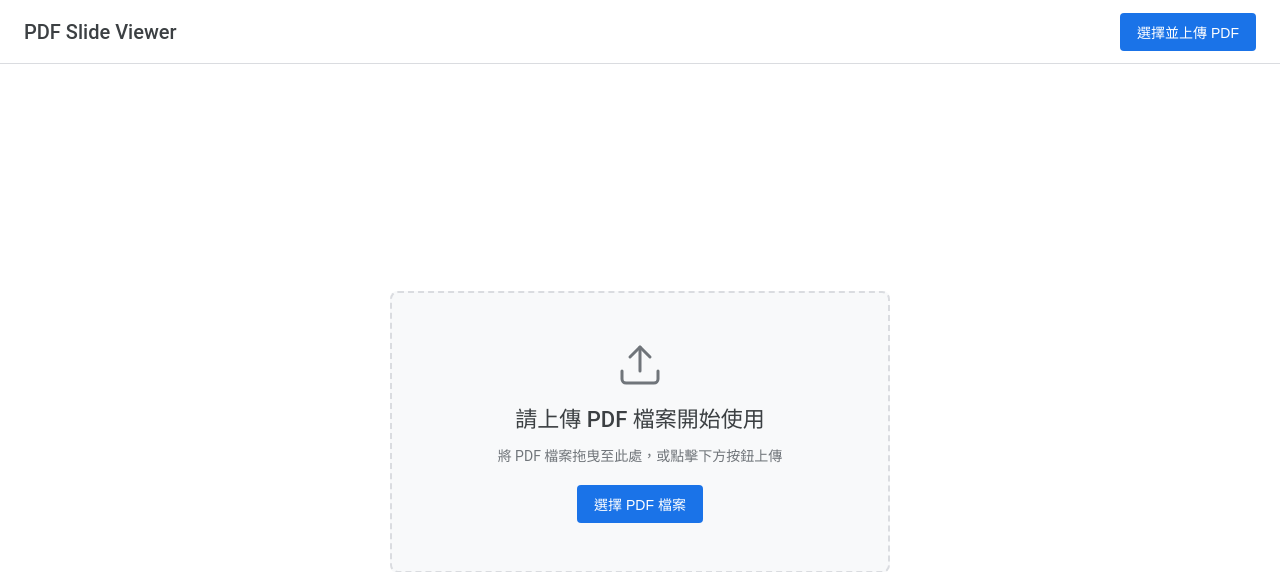
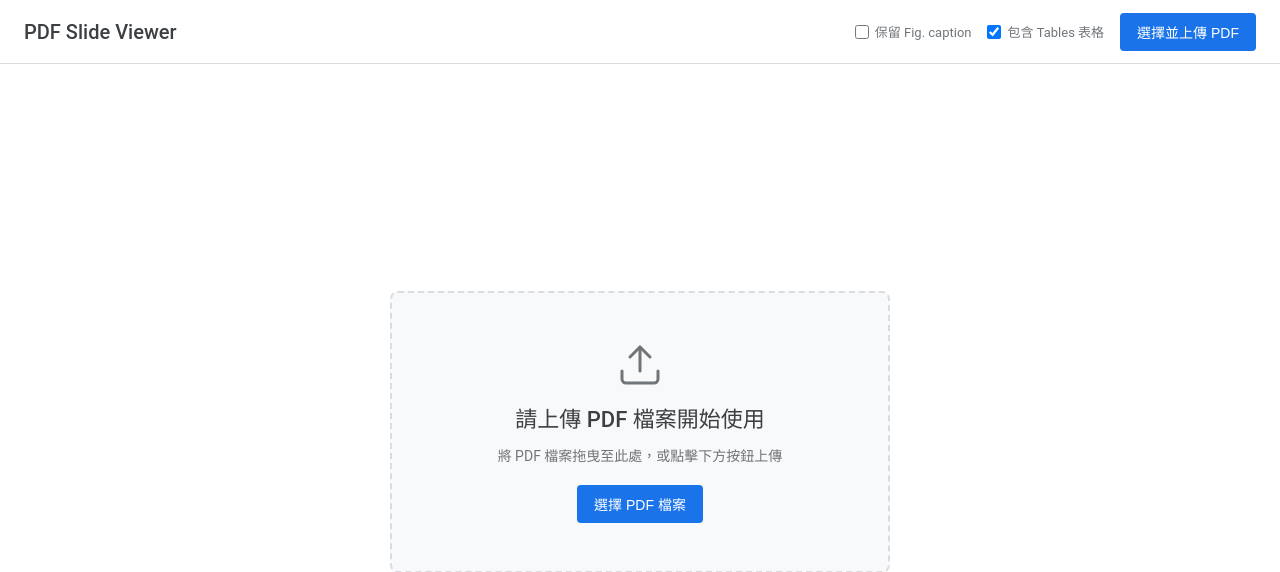
Before and after one commit to StockCurves/extract-pdf-img, a Flask app: page / in a window 1280 px wide. Shown: the top 572 px of the page. Run offline with Flask 3, Linux system fonts and the light colour scheme.

Commit message:
feat: add checkbox options for Fig. caption and Tables extraction

```diff
--- a/app.py
+++ b/app.py
@@ -56,7 +56,10 @@ def upload_file():
             from pathlib import Path
             from extract_figures import extract
 
-            results = extract(Path(pdf_path), include_tables=True, dpi=150, out_dir=Path(target_dir))
+            add_caption = request.form.get('add_caption', 'false').lower() == 'true'
+            include_tables = request.form.get('include_tables', 'false').lower() == 'true'
+
+            results = extract(Path(pdf_path), add_caption=add_caption, include_tables=include_tables, dpi=150, out_dir=Path(target_dir))
 
             slides = []
             for r in results:
--- a/static/app.js
+++ b/static/app.js
@@ -72,8 +72,15 @@ document.addEventListener('DOMContentLoaded', () => {
     });
 
     async function handleFileUpload(file) {
+        const captionCheckbox = document.getElementById('caption-checkbox');
+        const tablesCheckbox = document.getElementById('tables-checkbox');
+        const addCaption = captionCheckbox ? captionCheckbox.checked : false;
+        const includeTables = tablesCheckbox ? tablesCheckbox.checked : false;
+
         const formData = new FormData();
         formData.append('pdf', file);
+        formData.append('add_caption', addCaption);
+        formData.append('include_tables', includeTables);
 
         loading.style.display = 'block';
         uploadBtn.disabled = true;
--- a/static/style.css
+++ b/static/style.css
@@ -260,3 +260,19 @@ body {
 .thumb-item.active {
     border-color: var(--primary-color);
 }
+
+.checkbox-label {
+    font-size: 13px;
+    color: var(--text-light);
+    display: inline-flex;
+    align-items: center;
+    gap: 6px;
+    cursor: pointer;
+    user-select: none;
+}
+
+.checkbox-label input[type="checkbox"] {
+    cursor: pointer;
+    width: 14px;
+    height: 14px;
+}
--- a/templates/index.html
+++ b/templates/index.html
@@ -12,8 +12,14 @@
             <span class="logo-text">PDF Slide Viewer</span>
         </div>
         <div class="upload-container">
-            <form id="upload-form" enctype="multipart/form-data">
+            <form id="upload-form" enctype="multipart/form-data" style="display: flex; align-items: center; gap: 16px;">
                 <input type="file" id="pdf-input" name="pdf" accept=".pdf" style="display: none;">
+                <label class="checkbox-label">
+                    <input type="checkbox" id="caption-checkbox"> 保留 Fig. caption
+                </label>
+                <label class="checkbox-label">
+                    <input type="checkbox" id="tables-checkbox" checked> 包含 Tables 表格
+                </label>
                 <button type="button" id="upload-btn" class="btn btn-primary">選擇並上傳 PDF</button>
             </form>
             <div id="loading" class="loading" style="display: none;">處理中，請稍候...</div>
```
